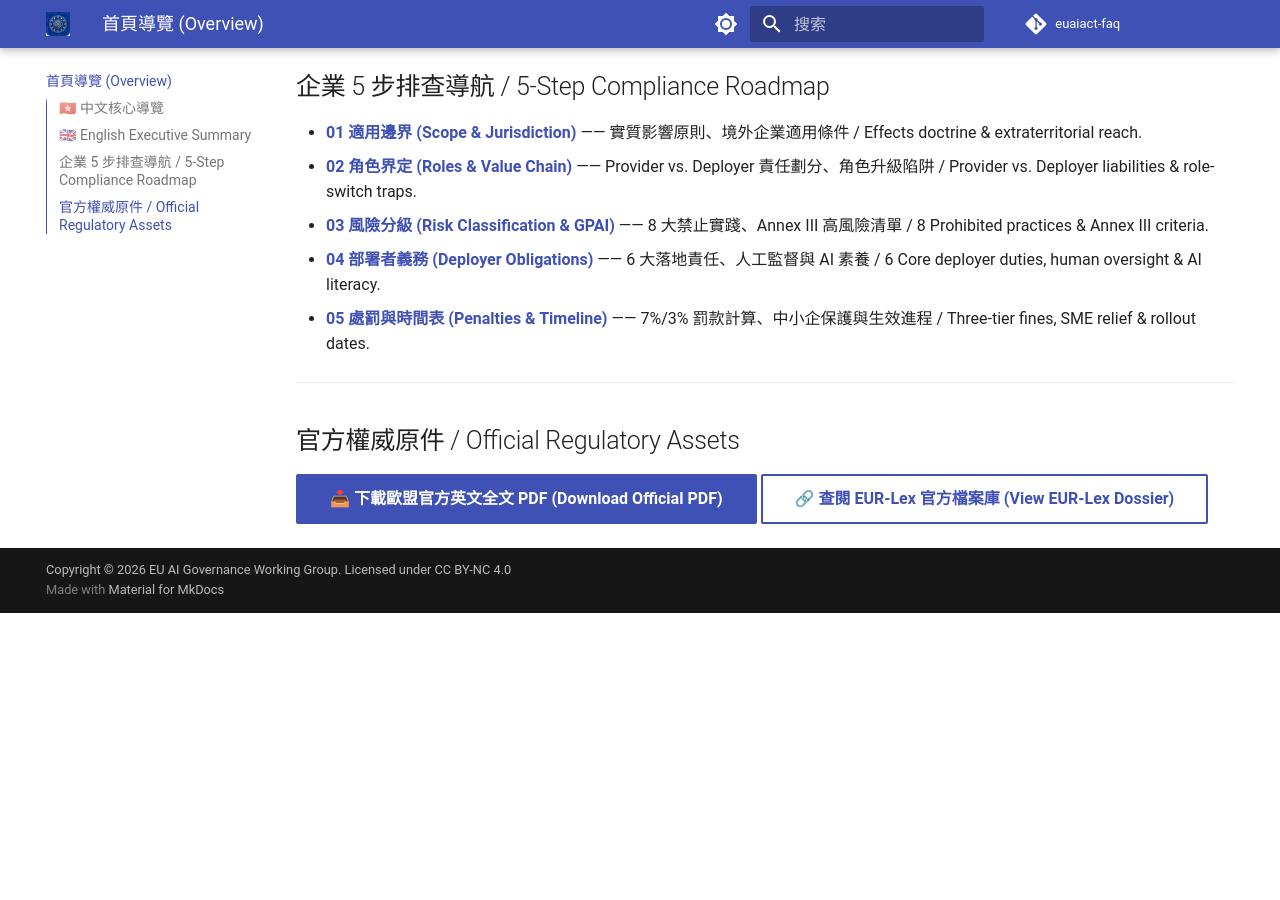
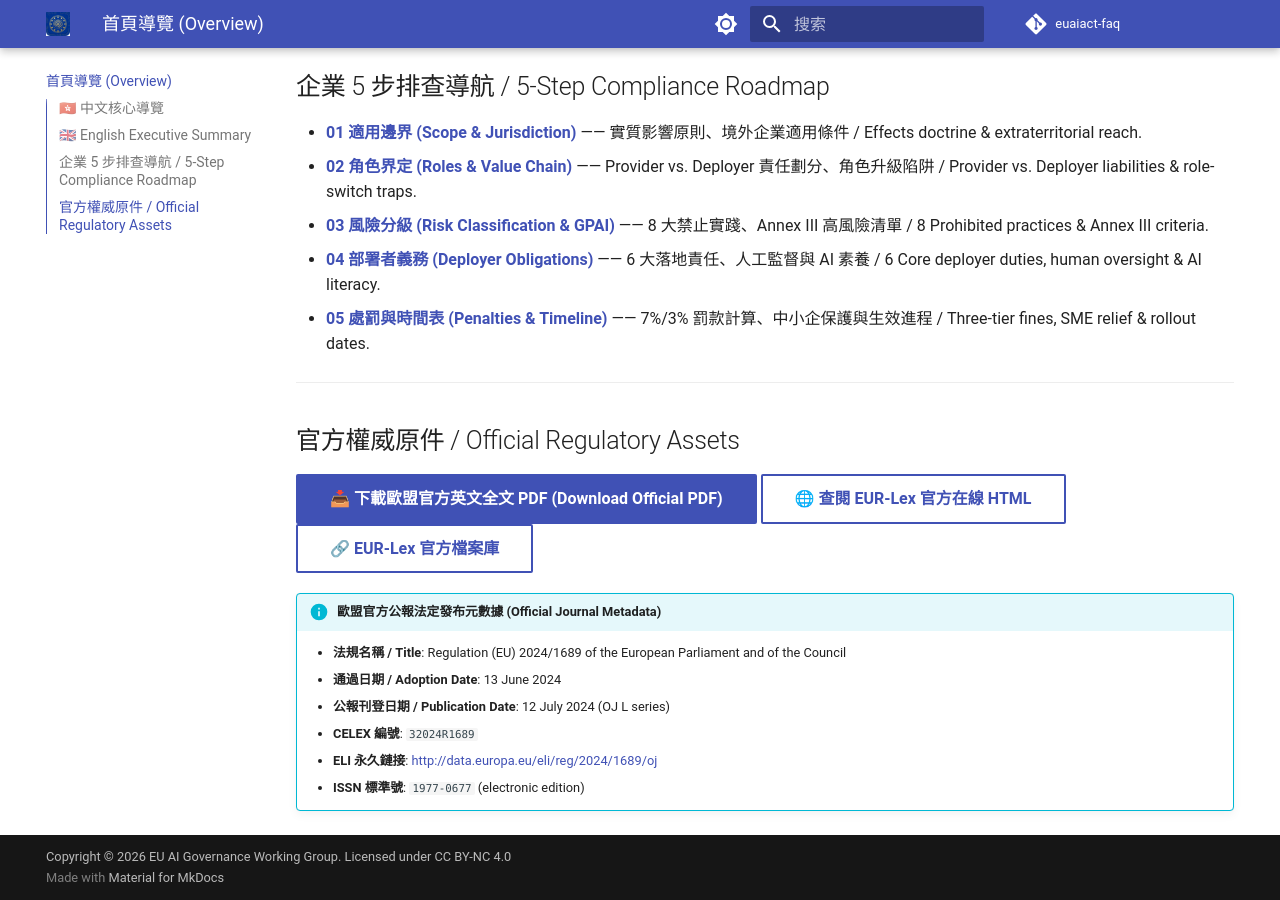
Before and after one commit to jackylawck/euaiact-faq, an MkDocs documentation site: the page built from docs/index.md, in a window 1280 px wide and 900 px high, scrolled down 1055 px. Built offline with MkDocs 1.6.1 and Material for MkDocs 9.7.7, drawn with Linux system fonts in a browser that asks for light colours; before the commit the page ends 1668 px from its top, so only the background shows below that.

Commit message:
Revise links and add EU regulation metadata
Updated links and added official journal metadata for EU regulation.

```diff
--- a/docs/index.md
+++ b/docs/index.md
@@ -44,5 +44,14 @@ The European Union Artificial Intelligence Act (Regulation (EU) 2024/1689) repre
 
 ## 官方權威原件 / Official Regulatory Assets
 
-[📥 下載歐盟官方英文全文 PDF (Download Official PDF)](assets/official-eu-ai-act-2024-1689.pdf){ .md-button .md-button--primary }
-[🔗 查閱 EUR-Lex 官方檔案庫 (View EUR-Lex Dossier)](https://eur-lex.europa.eu/eli/reg/2024/1689/oj){ .md-button }
+<a href="assets/official-eu-ai-act-2024-1689.pdf" download="official-eu-ai-act-2024-1689.pdf" class="md-button md-button--primary">📥 下載歐盟官方英文全文 PDF (Download Official PDF)</a>
+<a href="https://eur-lex.europa.eu/legal-content/EN/TXT/HTML/?uri=OJ:L_202401689" target="_blank" rel="noopener noreferrer" class="md-button">🌐 查閱 EUR-Lex 官方在線 HTML</a>
+<a href="https://eur-lex.europa.eu/eli/reg/2024/1689/oj" target="_blank" rel="noopener noreferrer" class="md-button">🔗 EUR-Lex 官方檔案庫</a>
+
+!!! info "歐盟官方公報法定發布元數據 (Official Journal Metadata)"
+    * **法規名稱 / Title**: Regulation (EU) 2024/1689 of the European Parliament and of the Council
+    * **通過日期 / Adoption Date**: 13 June 2024
+    * **公報刊登日期 / Publication Date**: 12 July 2024 (OJ L series)
+    * **CELEX 編號**: `32024R1689`
+    * **ELI 永久鏈接**: [http://data.europa.eu/eli/reg/2024/1689/oj](http://data.europa.eu/eli/reg/2024/1689/oj)
+    * **ISSN 標準號**: `1977-0677` (electronic edition)
```
